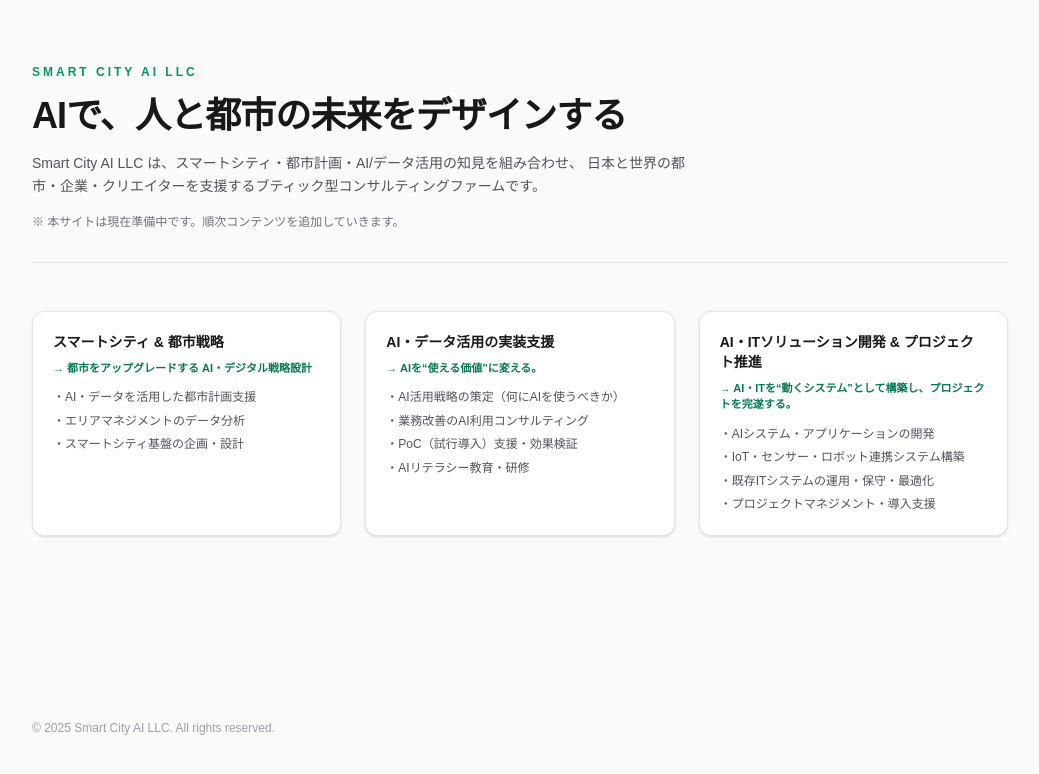
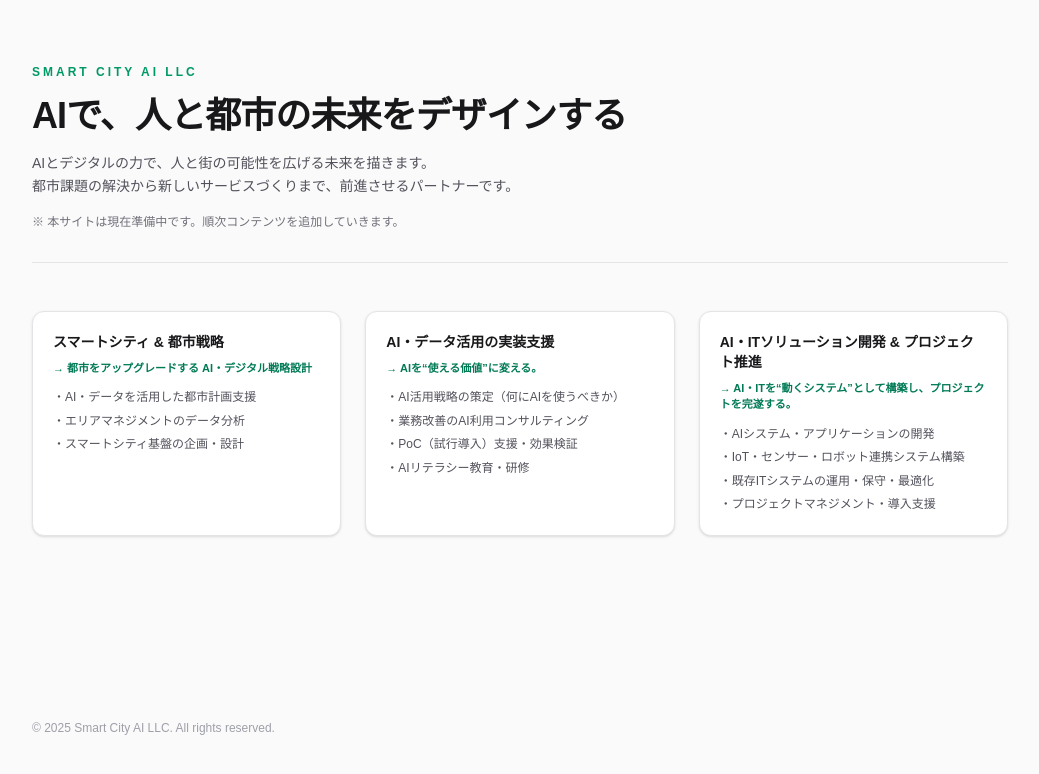
Before and after one commit to tnakajima2050/smartcityai-site, a Next.js app: page / in a window 1280 px wide. Shown: the top 774 px of the page, without its empty margins (120-1159 px from the left). Built offline with nearby package versions, Linux system fonts and the light colour scheme.

Commit message:
Update page.tsx202512071207

```diff
--- a/app/page.tsx
+++ b/app/page.tsx
@@ -1,4 +1,3 @@
-
 export default function Home() {
   return (
     <main className="min-h-screen bg-zinc-50 text-zinc-900">
@@ -12,8 +11,9 @@
             AIで、人と都市の未来をデザインする
           </h1>
           <p className="mt-4 max-w-2xl text-sm leading-relaxed text-zinc-600">
-            Smart City AI LLC は、スマートシティ・都市計画・AI/データ活用の知見を組み合わせ、
-            日本と世界の都市・企業・クリエイターを支援するブティック型コンサルティングファームです。
+            AIとデジタルの力で、人と街の可能性を広げる未来を描きます。
+            <br className="hidden sm:block" />
+            都市課題の解決から新しいサービスづくりまで、前進させるパートナーです。
           </p>
           <p className="mt-4 text-xs text-zinc-500">
             ※ 本サイトは現在準備中です。順次コンテンツを追加していきます。
```
